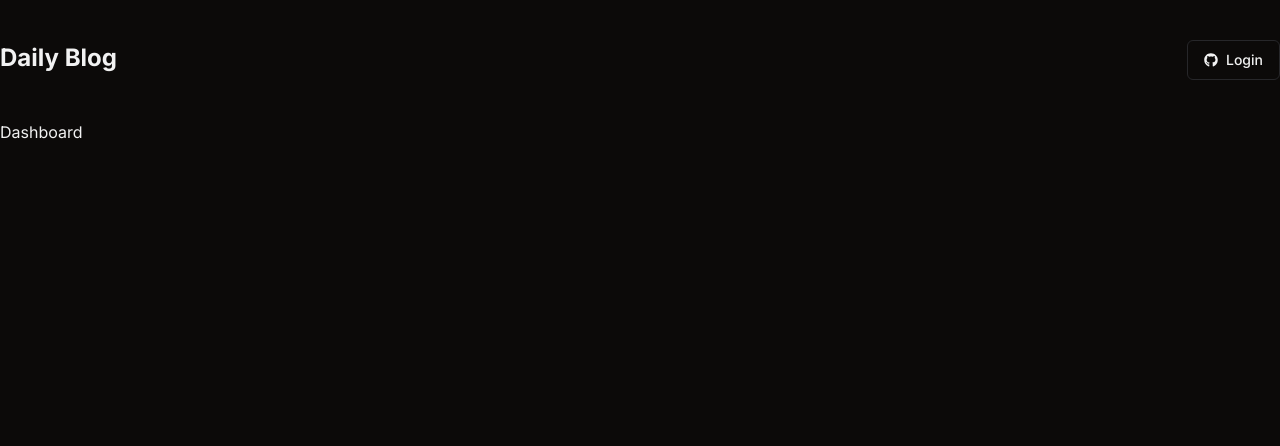
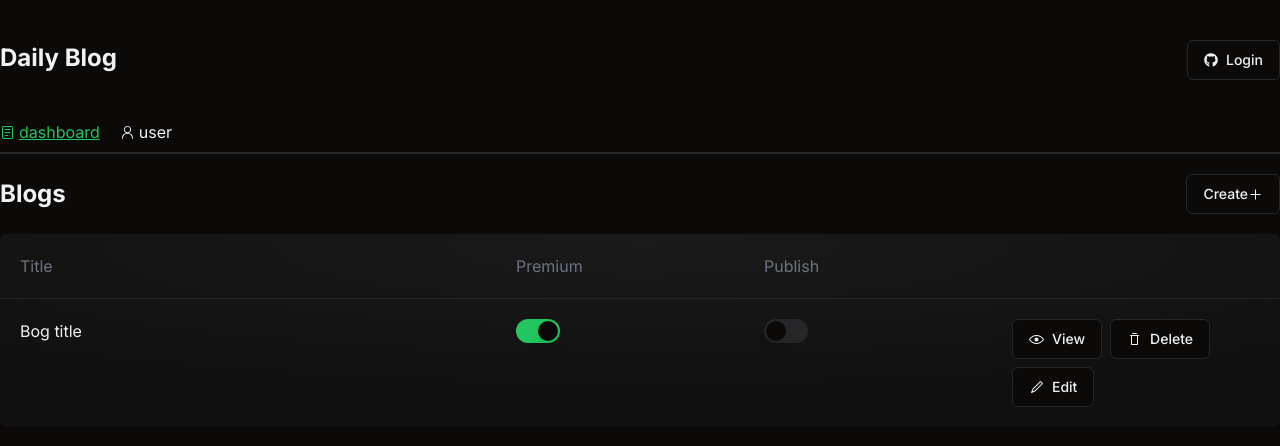
Before and after one commit to edusebass/next-saas-note, a Next.js app: page /dashboard in a window 1280 px wide. Shown: the top 446 px of the page. Built offline with nearby package versions, Linux system fonts and the light colour scheme; no server answers.

Commit message:
dashboard ui

```diff
--- /dev/null
+++ b/app/dashboard/blog/create/page.tsx
@@ -0,0 +1,7 @@
+import React from 'react'
+
+export default function page() {
+  return (
+    <div>page</div>
+  )
+}
--- /dev/null
+++ b/app/dashboard/components/BlogTable.tsx
@@ -0,0 +1,46 @@
+import { EyeOpenIcon, Pencil1Icon, TrashIcon } from '@radix-ui/react-icons'
+import { Button } from '@/components/ui/button'
+import { Switch } from '@/components/ui/switch'
+
+import React from 'react'
+
+export default function BlogTable() {
+    return (
+        <>
+            <div className="rounded-md bg-graident-dark">
+				<div className="w-[800px] md:w-full">
+					<div className="grid grid-cols-5 p-5 text-gray-500 border-b">
+						<h1 className=" col-span-2">Title</h1>
+						<h1>Premium</h1>
+						<h1>Publish</h1>
+					</div>
+                </div>
+                <div className=' grid grid-cols-5 p-5'>
+                    <h1 className='col-span-2'>Bog title</h1>
+                    <Switch checked={true}/>
+                    <Switch checked={false}/>
+                    <Actions/>
+                </div>
+            </div>
+        </>
+    )
+}
+
+const Actions = ( ) => {
+    return (
+        <div className=' flex items-center gap-2 flex-wrap'>
+            <Button variant="outline" className='flex items-center gap-2'>
+                <EyeOpenIcon/>
+                View
+            </Button>
+            <Button variant="outline" className='flex items-center gap-2'>
+                <TrashIcon/>
+                Delete
+            </Button>
+            <Button variant="outline" className='flex items-center gap-2'>
+                <Pencil1Icon/>
+                Edit
+            </Button>
+        </div>
+    )
+}
--- /dev/null
+++ b/app/dashboard/components/NavLinks.tsx
@@ -0,0 +1,41 @@
+"use client"
+import { cn } from '@/lib/utils'
+import { PersonIcon, ReaderIcon } from '@radix-ui/react-icons'
+import Link from 'next/link'
+import { usePathname } from 'next/navigation'
+import React from 'react'
+
+export default function NavLinks() {
+    // This is for obtaining of pathanem actual
+    const pathname = usePathname()
+
+    // links for the table
+    const links = [
+        {
+            href: "/dashboard",
+            text: "dashboard",
+            Icon: ReaderIcon
+        },
+        {
+            href: "/dashboard/user",
+            text: "user",
+            Icon: PersonIcon
+        },
+    ]
+
+    return (
+        <div className='flex items-center gap-5 border-b-2 pb-2 '>
+            {links.map(({href, text, Icon}, index)=>{
+                return (
+                    <Link
+                        href={href}
+                        key={index}
+                        className={cn("flex items-center gap-1 hover:underl ine transition-all",{"text-green-500 underline" : pathname === href})}>
+                        <Icon/>
+                        {text}
+                    </Link>
+                )
+            })}
+        </div>
+    )
+}
--- /dev/null
+++ b/app/dashboard/layout.tsx
@@ -0,0 +1,11 @@
+import React, { ReactNode } from 'react'
+import NavLinks from './components/NavLinks'
+
+export default function layout({children}: {children:ReactNode}) {
+  return (
+    <div className='space-y-5'>
+        <NavLinks/>
+        {children}
+    </div>
+  )
+}
--- a/app/dashboard/page.tsx
+++ b/app/dashboard/page.tsx
@@ -1,9 +1,20 @@
+import { Button } from '@/components/ui/button'
+import { PlusIcon } from '@radix-ui/react-icons'
+import Link from 'next/link'
 import React from 'react'
+import BlogTable from './components/BlogTable'
 
 export default function Dashboard() {
     return (
-        <div>
-            Dashboard
+        <div className='space-y-5'>
+            <div className='flex items-center justify-between'>
+                <h1 className='text-2xl font-bold'>Blogs</h1>
+                <Link href="/dashboard/blog/create"></Link>
+                <Button variant="outline">
+                    Create <PlusIcon/>
+                </Button>
+            </div>
+            <BlogTable/>
         </div>
     )
 }
--- /dev/null
+++ b/app/dashboard/user/page.tsx
@@ -0,0 +1,7 @@
+import React from 'react'
+
+export default function page() {
+  return (
+    <div>page</div>
+  )
+}
--- /dev/null
+++ b/components/ui/switch.tsx
@@ -0,0 +1,29 @@
+"use client"
+
+import * as React from "react"
+import * as SwitchPrimitives from "@radix-ui/react-switch"
+
+import { cn } from "@/lib/utils"
+
+const Switch = React.forwardRef<
+  React.ElementRef<typeof SwitchPrimitives.Root>,
+  React.ComponentPropsWithoutRef<typeof SwitchPrimitives.Root>
+>(({ className, ...props }, ref) => (
+  <SwitchPrimitives.Root
+    className={cn(
+      "peer inline-flex h-6 w-11 shrink-0 cursor-pointer items-center rounded-full border-2 border-transparent transition-colors focus-visible:outline-none focus-visible:ring-2 focus-visible:ring-ring focus-visible:ring-offset-2 focus-visible:ring-offset-background disabled:cursor-not-allowed disabled:opacity-50 data-[state=checked]:bg-primary data-[state=unchecked]:bg-input",
+      className
+    )}
+    {...props}
+    ref={ref}
+  >
+    <SwitchPrimitives.Thumb
+      className={cn(
+        "pointer-events-none block h-5 w-5 rounded-full bg-background shadow-lg ring-0 transition-transform data-[state=checked]:translate-x-5 data-[state=unchecked]:translate-x-0"
+      )}
+    />
+  </SwitchPrimitives.Root>
+))
+Switch.displayName = SwitchPrimitives.Root.displayName
+
+export { Switch }
--- a/package.json
+++ b/package.json
@@ -12,6 +12,7 @@
     "@radix-ui/react-icons": "^1.3.0",
     "@radix-ui/react-popover": "^1.0.7",
     "@radix-ui/react-slot": "^1.0.2",
+    "@radix-ui/react-switch": "^1.0.3",
     "@supabase/ssr": "^0.1.0",
     "@supabase/supabase-js": "^2.39.7",
     "class-variance-authority": "^0.7.0",
--- a/tailwind.config.ts
+++ b/tailwind.config.ts
@@ -18,6 +18,13 @@ const config = {
       },
     },
     extend: {
+      backgroundImage: {
+				"graident-dark":
+					"radial-gradient(76.33% 76.59% at 50.15% 6.06%, #1A1A1A 0%, rgba(26, 26, 26, 0.38) 100%)",
+			},
+			height: {
+				"70vh": "70vh",
+			},
       colors: {
         border: "hsl(var(--border))",
         input: "hsl(var(--input))",
```
Also changed, not shown: 1 other file (tests, documents, lock files or other folders).
